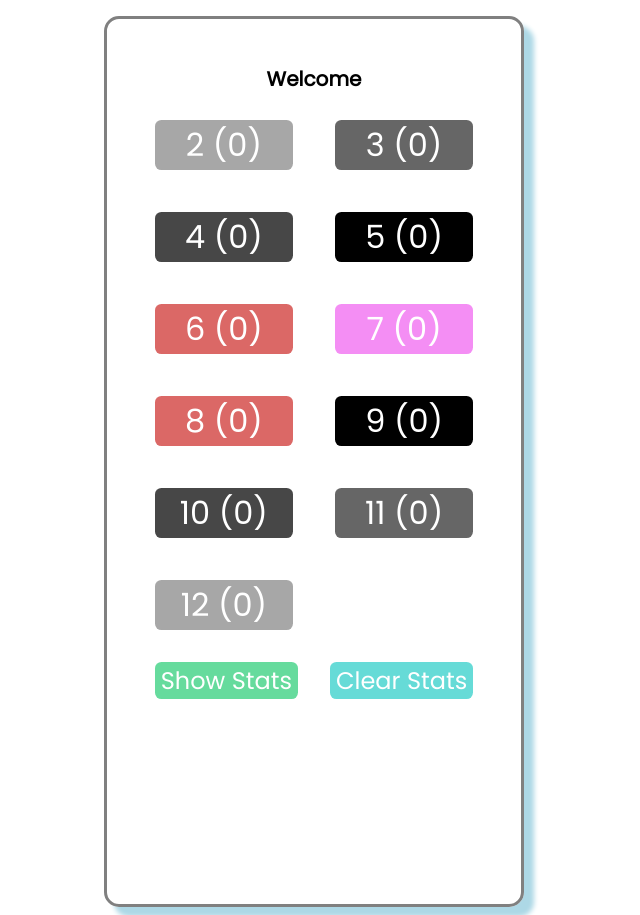
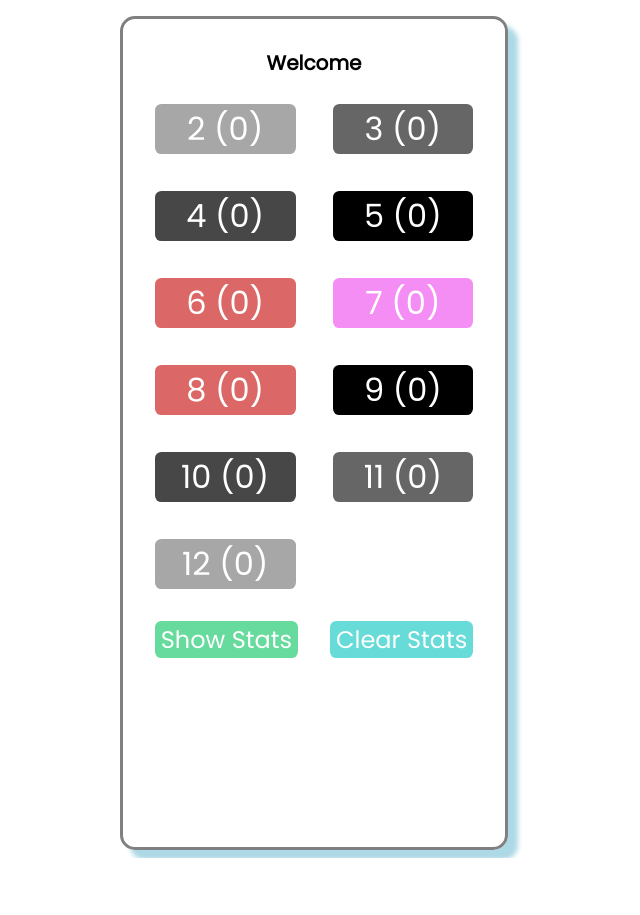
Before and after one commit to ASiD-0/Dice-Rolling-Stats, a plain HTML site: page index.html in a window 1280 px wide. Shown: the whole page, without its empty margins (326-966 px from the left). After the commit the page ends 858 px from the top, so only its background shows below. Drawn offline with nearby package versions, Linux system fonts and the light colour scheme.

Commit message:
minor style fixes

```diff
--- a/style.css
+++ b/style.css
@@ -10,7 +10,7 @@ body {
   margin-top: 1rem;
   max-width: max-content;
   /* height: 40rem; */
-  padding: 2rem;
+  padding: 1rem;
   border-radius: 15px;
   overflow: auto;
 }
@@ -18,7 +18,7 @@ body {
 #button-container {
   display: grid;
   grid-template-columns: repeat(2, 1fr);
-  grid-gap: 10px;
+  grid-gap: 5px;
 }
 
 .title {
```
